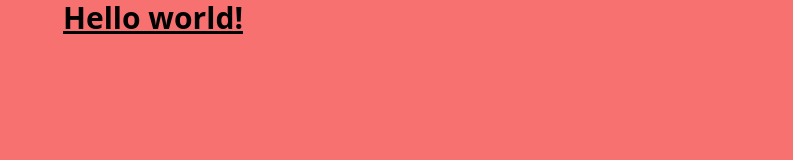
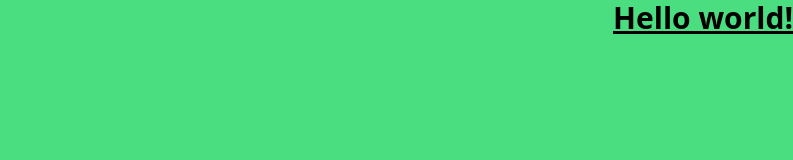
Before and after one commit to webstormcam/Results_Summary_Component, a website: page index.html in a window 1280 px wide. Shown: the whole page, without its empty margins (487-1280 px from the left). Drawn offline with Linux system fonts and the light colour scheme.

Commit message:
Testing to see if tailwind delploys in pages

```diff
--- a/index.html
+++ b/index.html
@@ -7,8 +7,8 @@
     <title>Results Summary Component</title>
     <link href="./dist/output.css" rel="stylesheet">
 </head>
-<body class="bg-red-400">
-    <h1 class="text-3xl font-bold underline text-center">
+<body class="bg-green-400">
+    <h1 class="text-3xl font-bold underline text-right">
         Hello world!
       </h1>
 </body>
```
Also changed, not shown: dist/output.css.
